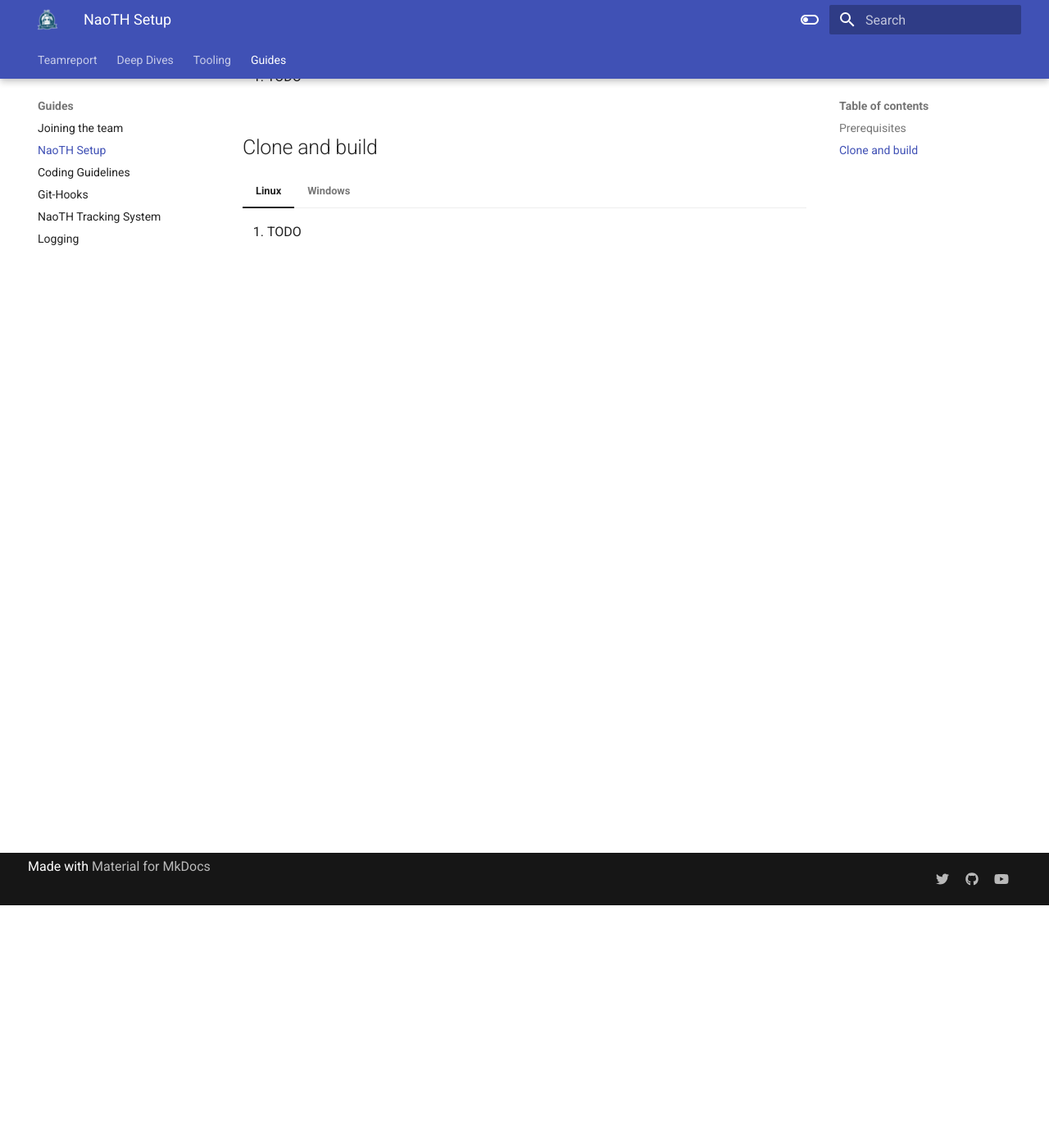
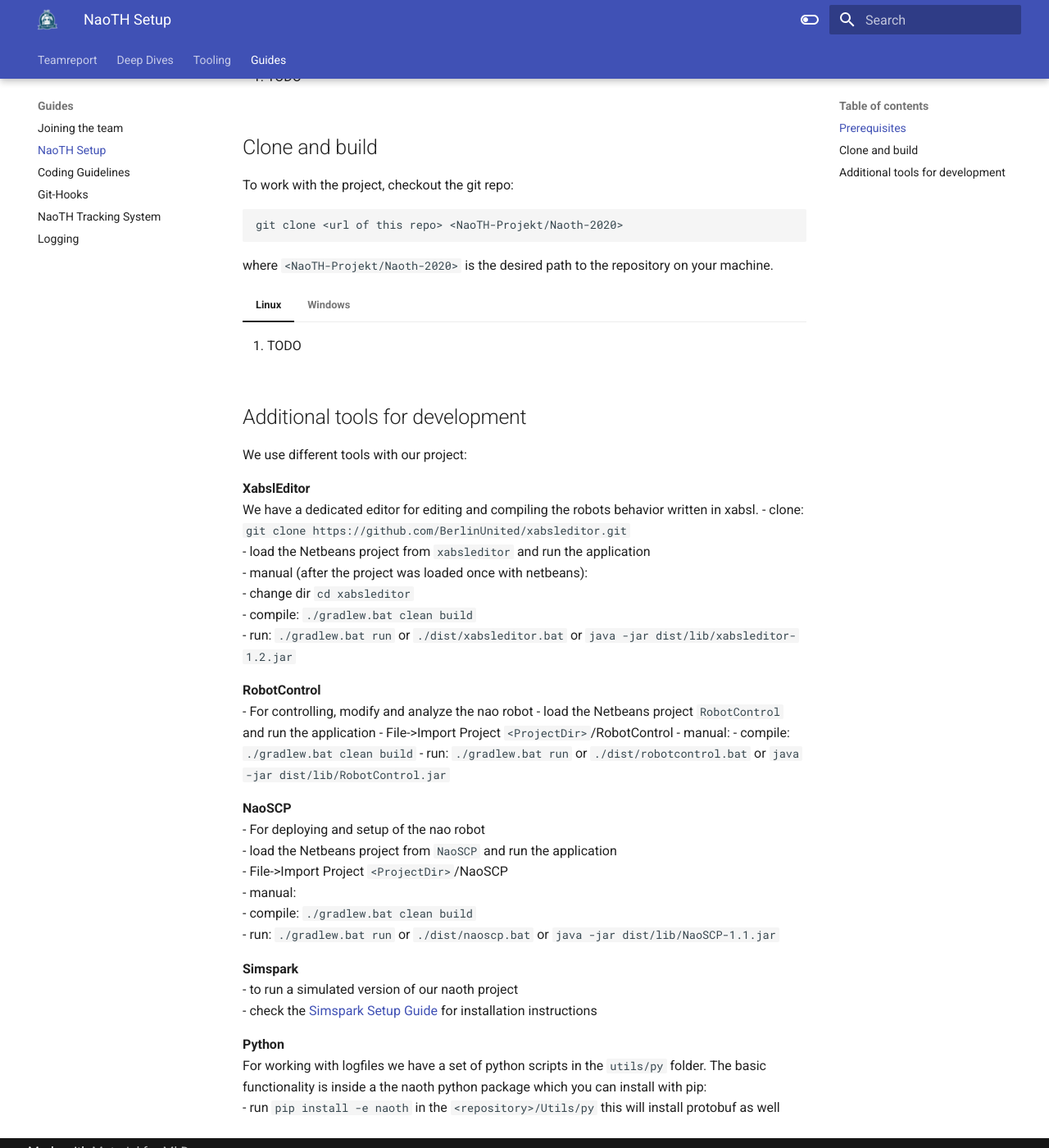
Before and after one commit to BerlinUnited/berlinunited.github.io, an MkDocs documentation site: the page built from docs/guides/installation_guide.md, in a window 1280 px wide and 1400 px high, scrolled down 296 px. Shown: the whole window at 82% size. Built offline with MkDocs 1.6.1 and Material for MkDocs 9.7.7, drawn with Linux system fonts in a browser that asks for light colours.

Commit message:
improve coding guidelines, installation guide and readme

````diff
--- a/docs/guides/installation_guide.md
+++ b/docs/guides/installation_guide.md
@@ -65,6 +65,11 @@
 
 
 ## Clone and build
+To work with the project, checkout the git repo:
+```sh
+git clone <url of this repo> <NaoTH-Projekt/Naoth-2020>
+```
+where `<NaoTH-Projekt/Naoth-2020>` is the desired path to the repository on your machine.
 
 === "Linux"
 
@@ -72,4 +77,46 @@
 
 === "Windows"
 
-    1. TODO
+    - Go to the `<NaoTH-Projekt/Naoth-2020>/NaoTHSoccer/Make` directory and execute the following commands:
+        - run `generate-vs2019.bat` to create Visual Studio 2019 project files
+        - `premake5 --protoc` to create protobuf files
+        - with cygwin run `./compileGame.sh` to compile the naoth project for the robot
+
+    - TODO explain vpaths
+    - TODO explain loladaptor, naosmal compilation
+
+## Additional tools for development
+We use different tools with our project:
+
+**XabslEditor**
+We have a dedicated editor for editing and compiling the robots behavior written in xabsl.
+  - clone: `git clone https://github.com/BerlinUnited/xabsleditor.git`
+  - load the Netbeans project from `xabsleditor` and run the application
+  - manual (after the project was loaded once with netbeans):
+    - change dir `cd xabsleditor`
+    - compile: `./gradlew.bat clean build`
+    - run: `./gradlew.bat run` or `./dist/xabsleditor.bat` or `java -jar dist/lib/xabsleditor-1.2.jar`
+
+**RobotControl**
+  - For controlling, modify and analyze the nao robot
+  - load the Netbeans project `RobotControl` and run the application
+    - File->Import Project `<ProjectDir>`/RobotControl
+  - manual:
+    - compile: `./gradlew.bat clean build`
+    - run: `./gradlew.bat run` or `./dist/robotcontrol.bat` or `java -jar dist/lib/RobotControl.jar`
+
+**NaoSCP**
+  - For deploying and setup of the nao robot
+  - load the Netbeans project from `NaoSCP` and run the application
+    - File->Import Project `<ProjectDir>`/NaoSCP
+  - manual:
+    - compile: `./gradlew.bat clean build`
+    - run: `./gradlew.bat run` or `./dist/naoscp.bat` or `java -jar dist/lib/NaoSCP-1.1.jar`
+
+**Simspark**
+  - to run a simulated version of our naoth project
+  - check the [Simspark Setup Guide ](Simspark-Windows-Setup) for installation instructions
+
+**Python**
+For working with logfiles we have a set of python scripts in the `utils/py` folder. The basic functionality is inside a the naoth python package which you can install with pip:
+   - run `pip install -e naoth` in the `<repository>/Utils/py` this will install protobuf as well
````
Also changed, not shown: README.md (+1 -1 lines), docs/guides/coding_guidelines.md (+6 -1 lines).
